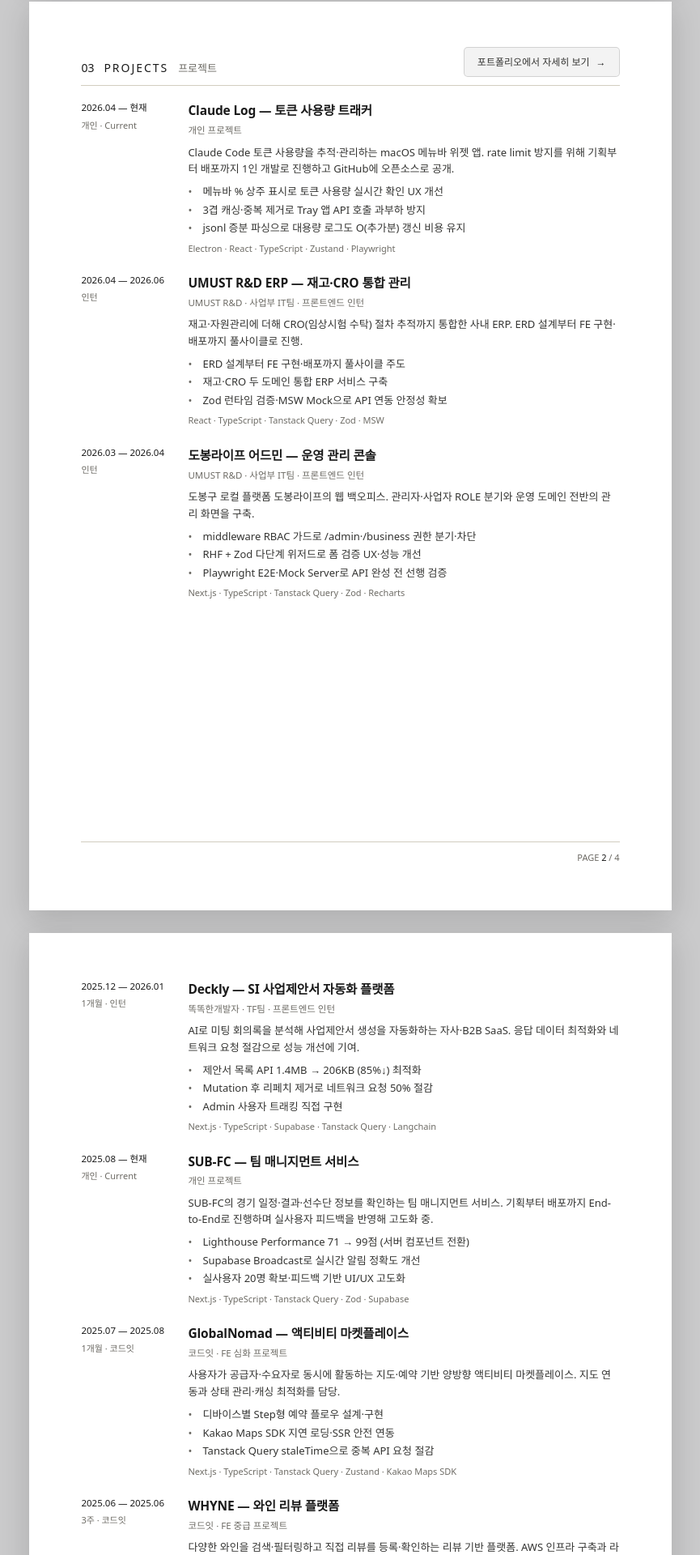
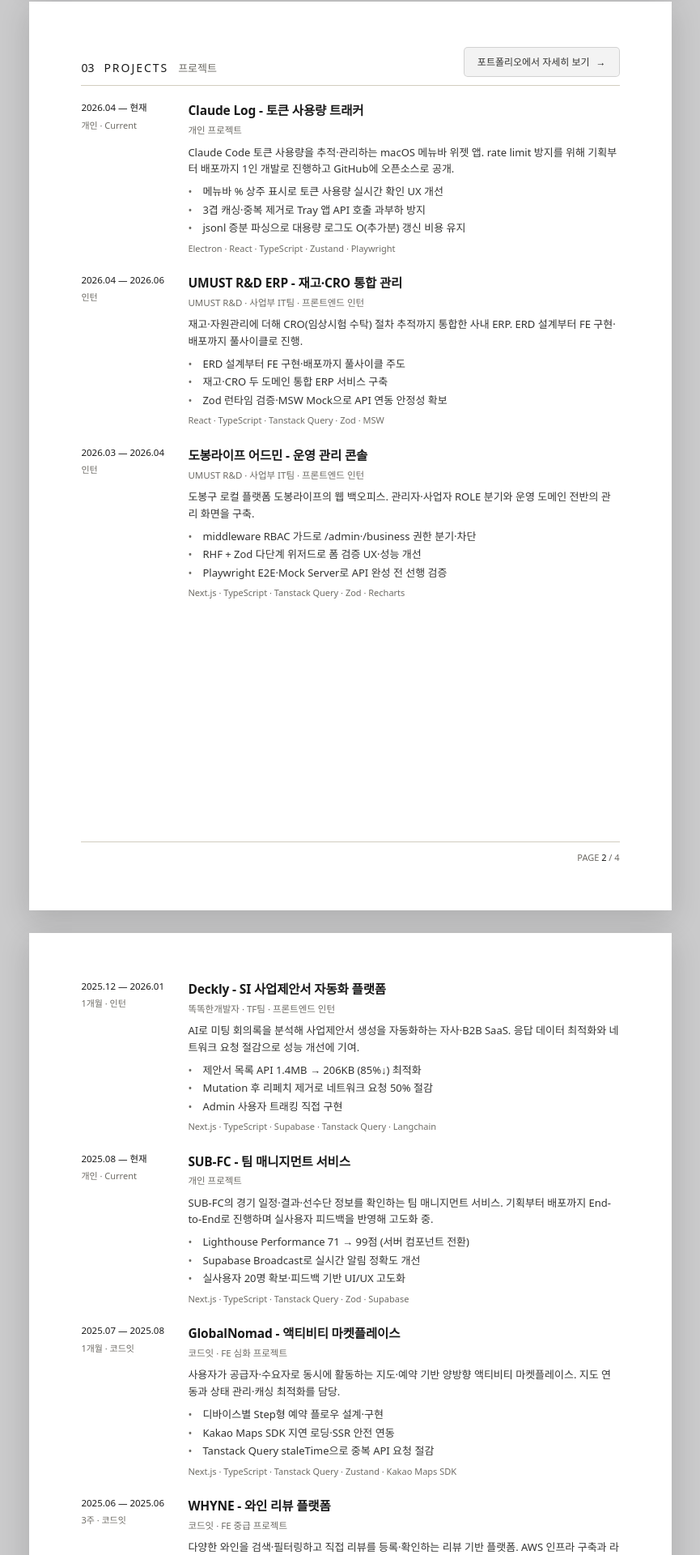
Before and after one commit to seong5/seong5.github.io, a Next.js app: page /resume in a window 1280 px wide. Shown: the part 1237-3157 px from the top of the page at 81% size, without its empty margins (207-1072 px from the left). Built offline with nearby package versions, Linux system fonts and the light colour scheme; a web font is replaced by a local one.

Commit message:
💄 style: 프로젝트 제목 구분자를 엠대시에서 하이픈으로 변경

```diff
--- a/app/projects/[slug]/page.tsx
+++ b/app/projects/[slug]/page.tsx
@@ -76,7 +76,7 @@ export default async function ProjectDetail({ params }: { params: Promise<Params
             <span aria-hidden>←</span> <span>메인으로 돌아가기</span>
           </Link>
           <span className="pointer-events-none absolute left-1/2 max-w-[44%] -translate-x-1/2 truncate text-[0.8125rem] font-medium text-ink max-wrap:hidden">
-            {project.title.split(' — ')[0]}
+            {project.title.split(' - ')[0]}
           </span>
           <span className="text-[0.75rem] font-medium tabular-nums tracking-[0.04em] text-ink-mute">
             PROJECT {order} / {total}
@@ -477,7 +477,7 @@ export default async function ProjectDetail({ params }: { params: Promise<Params
                 <span className="inline-block transition-transform group-hover:-translate-x-1">
                   ←
                 </span>{' '}
-                {prev.title.split(' — ')[0]}
+                {prev.title.split(' - ')[0]}
               </span>
             </Link>
           ) : (
@@ -490,7 +490,7 @@ export default async function ProjectDetail({ params }: { params: Promise<Params
             Next project
             <br />
             <span className="font-semibold text-paper">
-              {next.title.split(' — ')[0]}{' '}
+              {next.title.split(' - ')[0]}{' '}
               <span className="inline-block transition-transform group-hover:translate-x-1">→</span>
             </span>
           </Link>
--- a/app/projects/projects.ts
+++ b/app/projects/projects.ts
@@ -95,7 +95,7 @@ export type Project = {
 export const projects: Project[] = [
   {
     slug: 'claude-log',
-    title: 'Claude Log — 토큰 사용량 트래커',
+    title: 'Claude Log - 토큰 사용량 트래커',
     org: '개인 프로젝트',
     period: '2026.04 — current',
     active: true,
@@ -239,7 +239,7 @@ export const projects: Project[] = [
   },
   {
     slug: 'umust-erp',
-    title: 'UMUST R&D ERP — 재고·CRO 통합 관리',
+    title: 'UMUST R&D ERP - 재고·CRO 통합 관리',
     org: 'UMUST R&D · 사업부 IT팀 · 프론트엔드 인턴',
     period: '2026.04.28 — 2026.06.30',
     role: 'Frontend',
@@ -412,7 +412,7 @@ export const projects: Project[] = [
   },
   {
     slug: 'dobong-admin',
-    title: '도봉라이프 어드민 — 운영 관리 콘솔',
+    title: '도봉라이프 어드민 - 운영 관리 콘솔',
     org: 'UMUST R&D · 사업부 IT팀 · 프론트엔드 인턴',
     period: '2026.03.23 — 2026.04.28',
     role: 'Frontend',
@@ -646,7 +646,7 @@ export const projects: Project[] = [
   },
   {
     slug: 'deckly',
-    title: 'Deckly — SI 사업제안서 자동화 플랫폼',
+    title: 'Deckly - SI 사업제안서 자동화 플랫폼',
     org: '똑똑한개발자 · TF팀 · 프론트엔드 인턴',
     period: '2025.12.17 — 2026.01.16',
     role: 'Frontend Intern',
@@ -777,7 +777,7 @@ export const projects: Project[] = [
   },
   {
     slug: 'sub-fc',
-    title: 'SUB-FC — 팀 매니지먼트 서비스',
+    title: 'SUB-FC - 팀 매니지먼트 서비스',
     org: '개인 프로젝트',
     period: '2025.08.25 — current',
     active: true,
@@ -954,7 +954,7 @@ export const projects: Project[] = [
   },
   {
     slug: 'globalnomad',
-    title: 'GlobalNomad — 액티비티 마켓플레이스',
+    title: 'GlobalNomad - 액티비티 마켓플레이스',
     org: '코드잇 · FE 심화 프로젝트',
     period: '2025.07.09 — 2025.08.05 (1m)',
     role: 'Frontend',
@@ -1044,7 +1044,7 @@ export const projects: Project[] = [
   },
   {
     slug: 'whyne',
-    title: 'WHYNE — 와인 리뷰 플랫폼',
+    title: 'WHYNE - 와인 리뷰 플랫폼',
     org: '코드잇 · FE 중급 프로젝트',
     period: '2025.06.05 — 2025.06.24 (3w)',
     role: 'Frontend',
```
